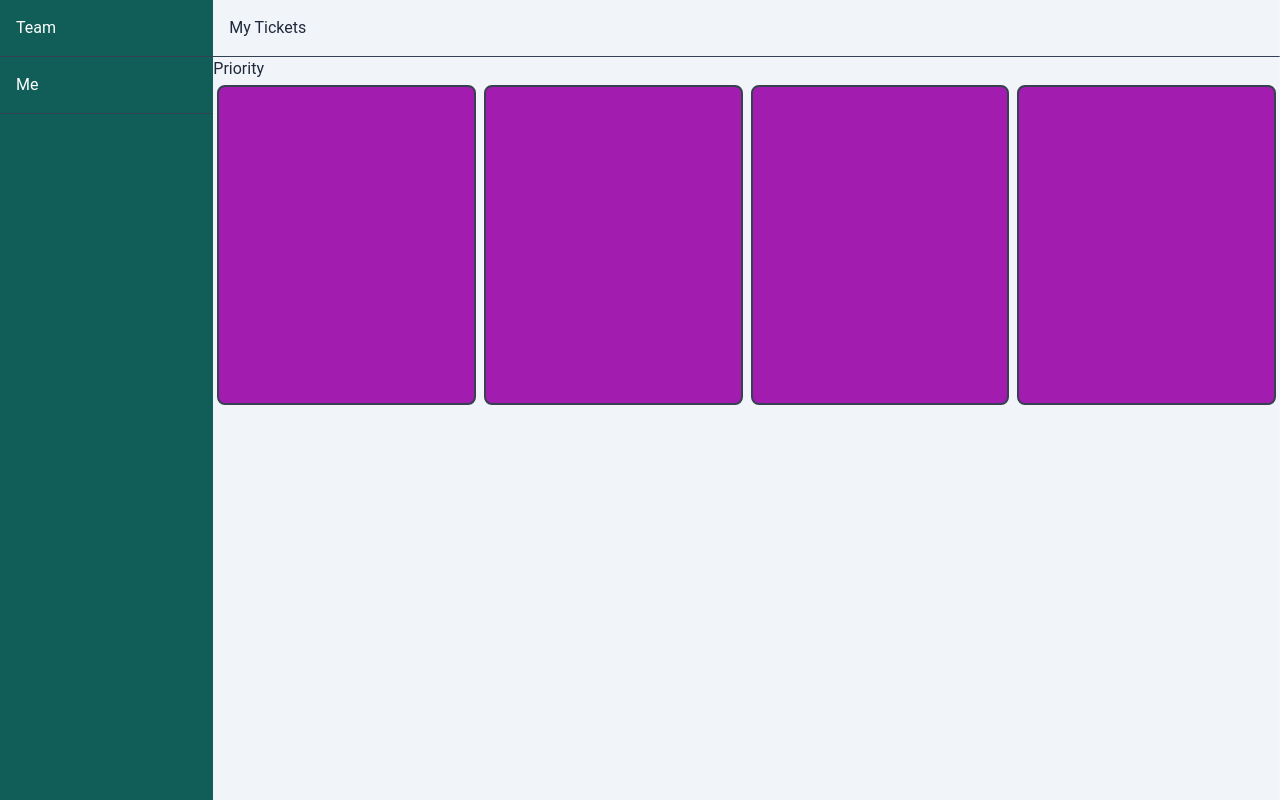
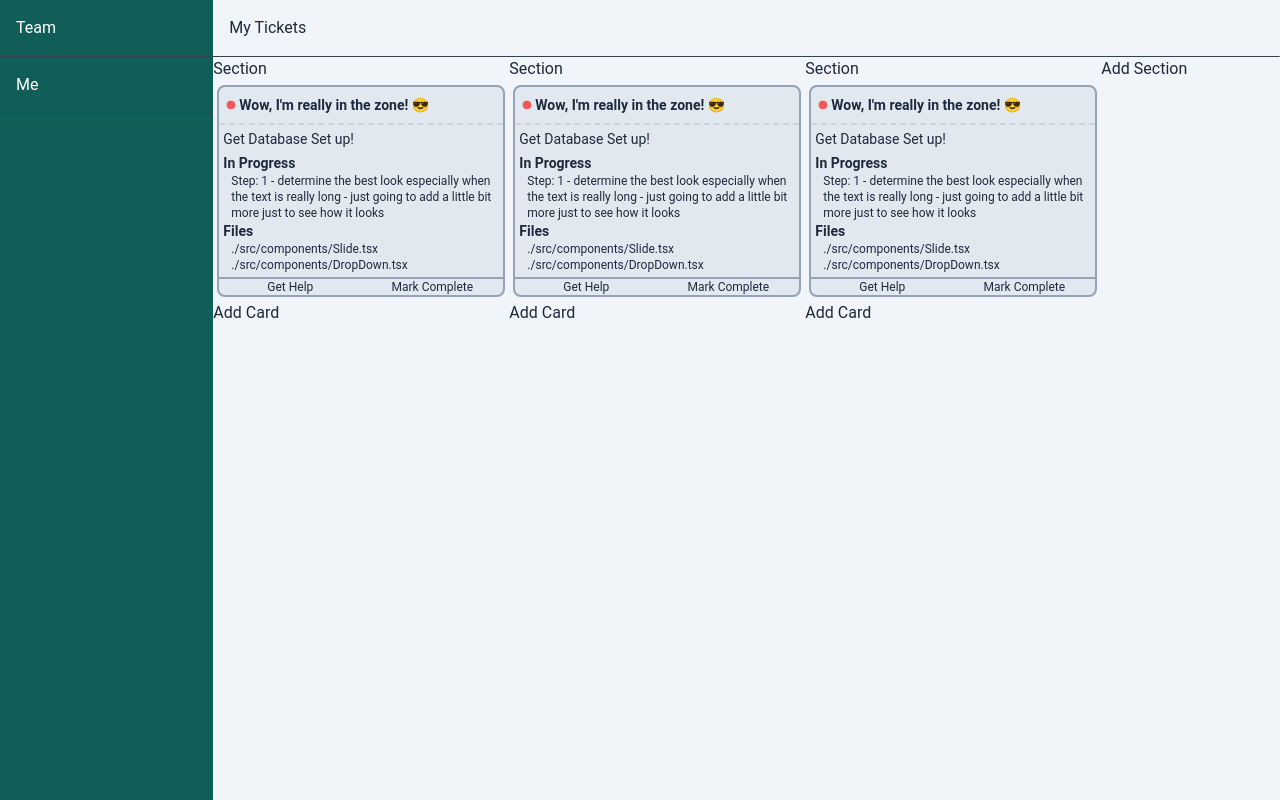
Before and after one commit to nikolajjuuel/pulse, a React (Vite) app in the folder frontend/: page / in a window 1280 px wide. Shown: the top 800 px of the page. Built offline with nearby package versions, Linux system fonts and the light colour scheme.

Commit message:
ticket styling

```diff
--- a/frontend/src/components/Card.tsx
+++ b/frontend/src/components/Card.tsx
@@ -1,15 +1,47 @@
+import GetHelp from "./GetHelp";
+import StatusIcon from "./StatusIcon";
+
 interface Props {
   setShowSlide: React.Dispatch<React.SetStateAction<boolean>>;
 }
 const Card = (props: Props) => {
   const { setShowSlide } = props;
+  const files: string[] = [
+    "./src/components/Slide.tsx",
+    "./src/components/DropDown.tsx",
+  ];
   return (
     <div
-      className="m-1 w-72 h-80 bg-fuchsia-700 rounded-lg flex items-center justify-between p-4 border-2 border-gray-700"
+      //h-80
+      className="m-1 w-72  bg-slate-200 rounded-lg flex  justify-between border-2 border-slate-400"
       onClick={() => setShowSlide((prevState: boolean) => !prevState)}
     >
-      <div>
-        <div className="flex items-center"></div>
+      <div style={{ width: "100%" }}>
+        <div className="flex text-sm font-bold items-center mb-1 p-2 border-dashed border-b-2 border-slate-300">
+          <StatusIcon />
+          <div className="ml-1">Wow, I'm really in the zone! 😎</div>
+        </div>
+        <div className="flex mb-1 ml-1 text-sm ">Get Database Set up!</div>
+        <div className="text-sm ml-1 font-bold">In Progress</div>
+        <div className="flex text-xs ml-3">
+          Step: 1 - determine the best look especially when the text is really
+          long - just going to add a little bit more just to see how it looks
+        </div>
+
+        <div className="text-sm ml-1 font-bold">Files</div>
+        <div className="pb-1 border-b-2 border-slate-400 ">
+          <ul>
+            {files.map((file) => {
+              return (
+                <div className="flex text-xs ml-3">
+                  <li>{file}</li>
+                </div>
+              );
+            })}
+          </ul>
+        </div>
+
+        <GetHelp />
       </div>
     </div>
   );
--- /dev/null
+++ b/frontend/src/components/GetHelp.tsx
@@ -0,0 +1,14 @@
+const GetHelp = () => {
+  return (
+    <div className="flex justify-between ">
+      <div className="w-1/2 text-xs flex justify-center items-center hover:bg-orange-300 rounded-md">
+        Get Help
+      </div>
+      <div className="w-1/2 text-xs flex justify-center items-center hover:bg-green-300 rounded-md">
+        Mark Complete
+      </div>
+    </div>
+  );
+};
+
+export default GetHelp;
--- a/frontend/src/components/Slide.tsx
+++ b/frontend/src/components/Slide.tsx
@@ -87,6 +87,8 @@ const Slide = (props: Props) => {
             );
           })}
         </ul>
+        <div>Ai Recommendation</div>
+        <div>Comments Component</div>
       </div>
     </div>
   );
--- /dev/null
+++ b/frontend/src/components/StatusIcon.tsx
@@ -0,0 +1,42 @@
+const StatusIcon = () => {
+  const yellow = "#f6e05e";
+  const red = "#f56565";
+  return (
+    <>
+      <div className="w-2 h-2 bg-red-500 rounded-full relative">
+        <div id="status" className="pulse"></div>
+      </div>
+      <style>
+        {`
+      #status {
+        position: absolute;
+        top: -1px;
+        left: -1px;
+        background-color:${red}; // #6fe69b;
+        display: block;
+        height: 10px;
+        width: 10px;
+        border-radius: 50%;
+        opacity: 0.5;
+        }
+
+      .pulse {
+        animation: pulse-animation 1.5s infinite;
+      }
+
+      @keyframes pulse-animation {
+        0% {
+          scale: 0
+        }
+        100% {
+          slace: 4
+        }
+      }
+
+      `}
+      </style>
+    </>
+  );
+};
+
+export default StatusIcon;
--- a/frontend/src/components/Tickets.tsx
+++ b/frontend/src/components/Tickets.tsx
@@ -7,10 +7,22 @@ const Slide = (props: Props) => {
   return (
     <>
       <div className="flex">
-        <Card setShowSlide={setShowSlide} />
-        <Card setShowSlide={setShowSlide} />
-        <Card setShowSlide={setShowSlide} />
-        <Card setShowSlide={setShowSlide} />
+        <div>
+          Section
+          <Card setShowSlide={setShowSlide} />
+          <div>Add Card</div>
+        </div>
+        <div>
+          Section
+          <Card setShowSlide={setShowSlide} />
+          <div>Add Card</div>
+        </div>
+        <div>
+          Section
+          <Card setShowSlide={setShowSlide} />
+          <div>Add Card</div>
+        </div>
+        <div>Add Section</div>
       </div>
     </>
   );
--- a/frontend/src/components/View.tsx
+++ b/frontend/src/components/View.tsx
@@ -10,7 +10,6 @@ const View = (props: Props) => {
     return (
       <div className="bg-slate-100	w-5/6">
         <div className="p-4 border-b border-slate-700">{"My Tickets"}</div>
-        <div>{"Priority"}</div>
         <div>
           <Tickets setShowSlide={setShowSlide} />
         </div>
```
